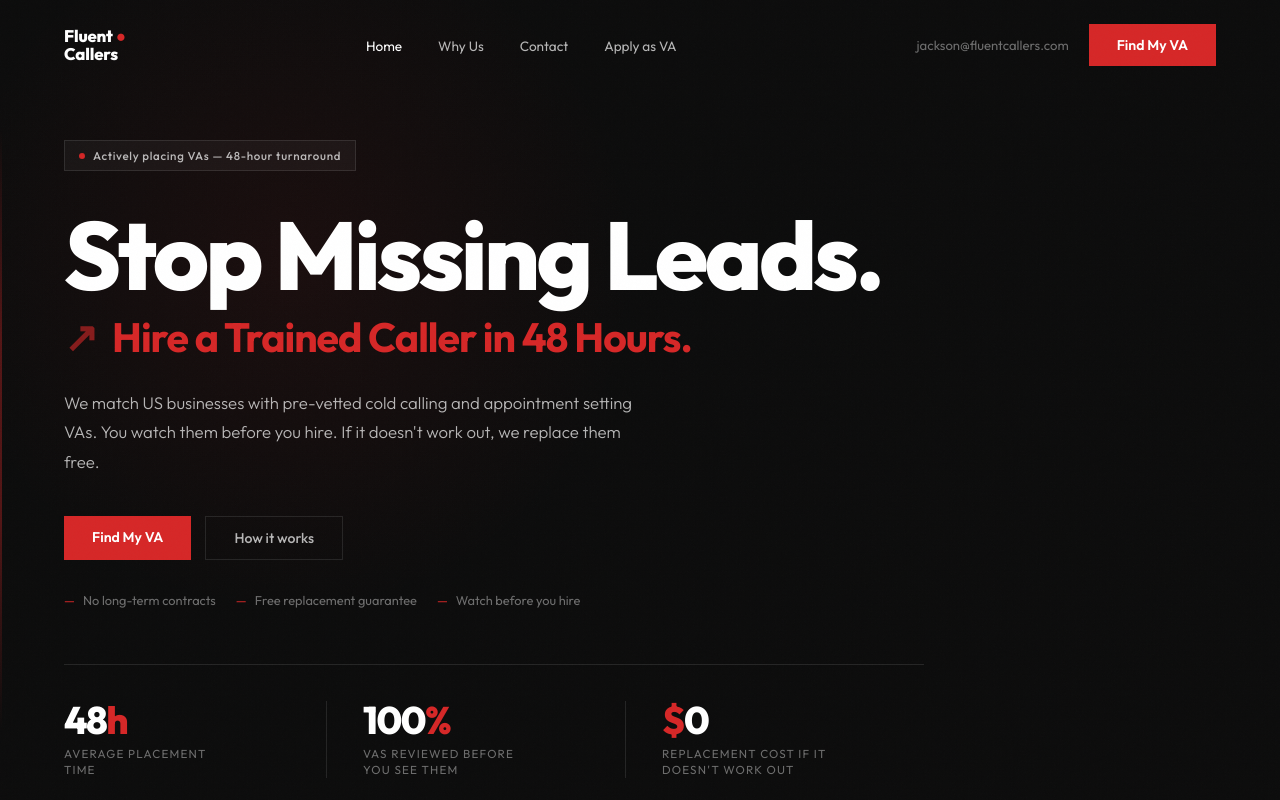
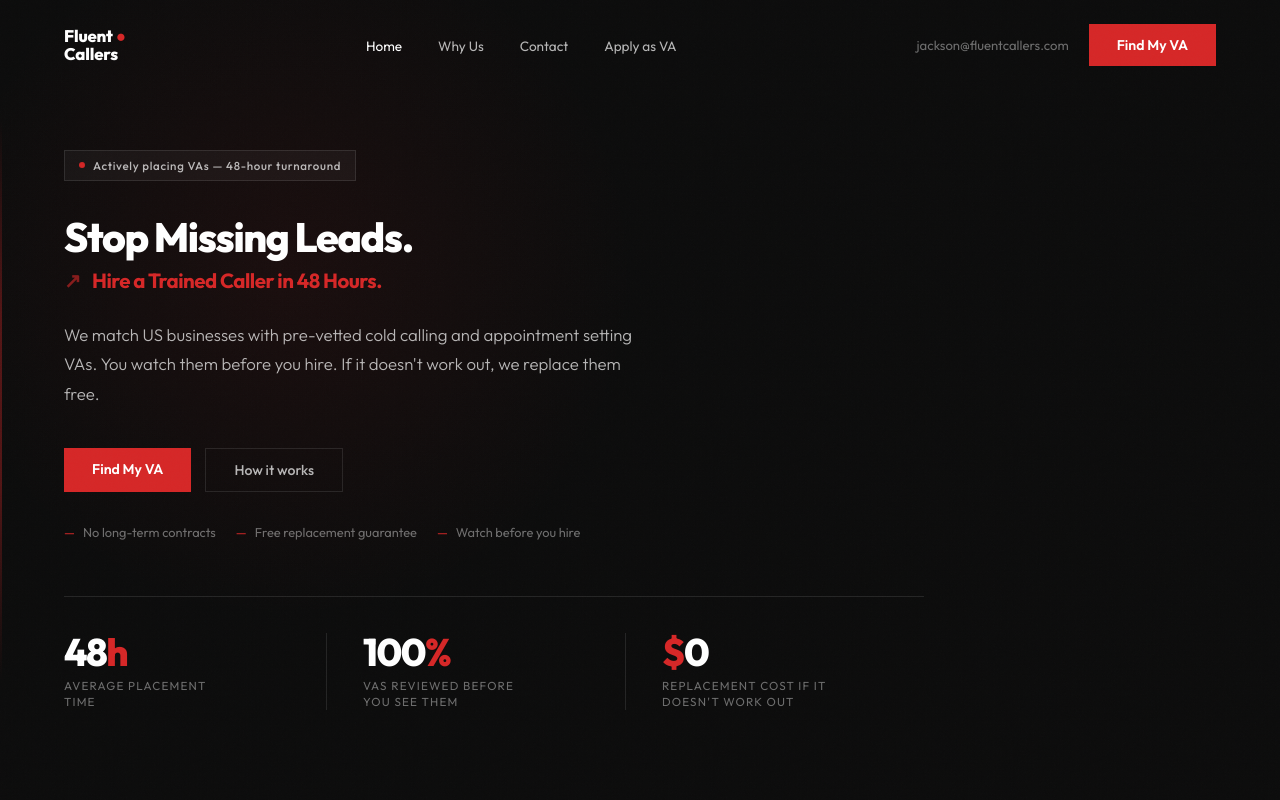
Before and after one commit to abdullahtawfikk/fluentcallers, a Next.js app: page / in a window 1280 px wide. Shown: the top 800 px of the page. Built offline with nearby package versions, Linux system fonts and the light colour scheme.

Commit message:
Reduce hero heading sizes to match compact design

```diff
--- a/app/globals.css
+++ b/app/globals.css
@@ -163,12 +163,12 @@ nav.scrolled {
 }
 
 .hero-h1 {
-  font-size: clamp(3rem, 7.5vw, 6.8rem);
+  font-size: clamp(2rem, 3.2vw, 3.2rem);
   font-weight: 800; line-height: 1.0;
   letter-spacing: -0.035em; color: var(--white); margin-bottom: 12px;
 }
 .hero-h2 {
-  font-size: clamp(1.4rem, 3.2vw, 2.8rem);
+  font-size: clamp(1rem, 1.6vw, 1.6rem);
   font-weight: 700; line-height: 1.1;
   letter-spacing: -0.025em; color: var(--red); margin-bottom: 28px;
 }
```
